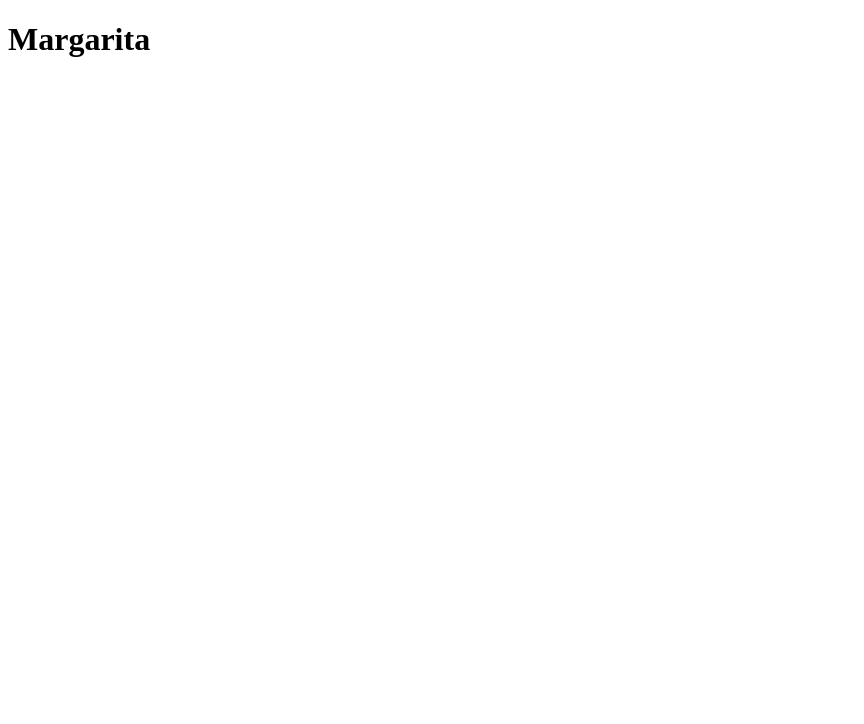
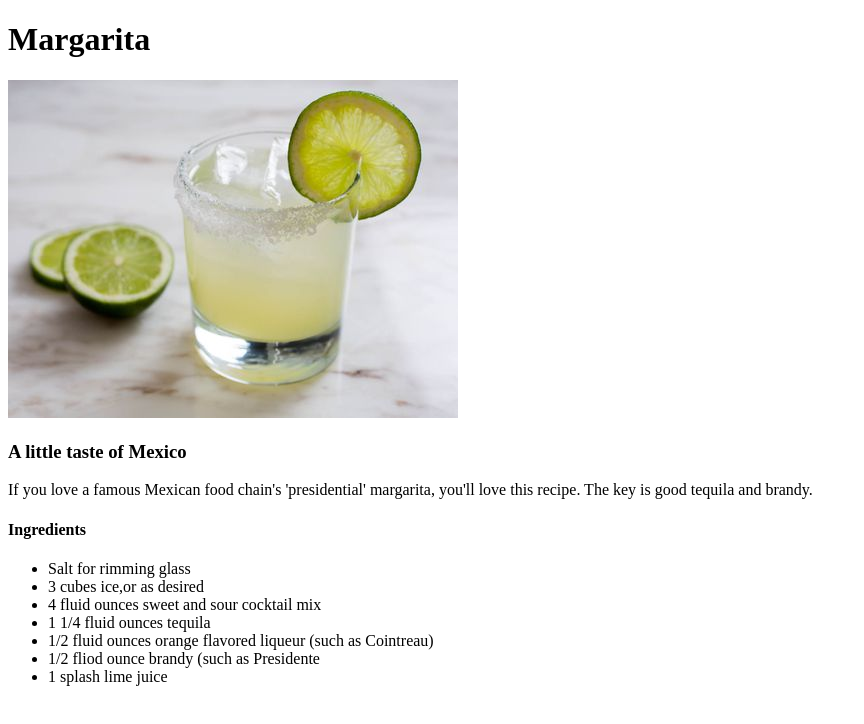
Before and after one commit to TTeel97/odin-recipes, a plain HTML site: page recipes/margarita.html in a window 1280 px wide. Shown: the whole page, without its empty margins (0-864 px from the left). Drawn offline with Linux system fonts and the light colour scheme.

Commit message:
List Complete

```diff
--- a/recipes/margarita.html
+++ b/recipes/margarita.html
@@ -8,5 +8,20 @@
 </head>
 <body>
     <h1>Margarita</h1>
+    <img src="../img/marg.jpg">
+    <h3>A little taste of Mexico</h3>
+    <p>
+        If you love a famous Mexican food chain's 'presidential' margarita, you'll love this recipe. The key is good tequila and brandy.
+    </p>
+    <h4>Ingredients</h4>
+    <ul>
+        <li>Salt for rimming glass</li>
+        <li>3 cubes ice,or as desired</li>
+        <li>4 fluid ounces sweet and sour cocktail mix</li>
+        <li>1 1/4 fluid ounces tequila</li>
+        <li>1/2 fluid ounces orange flavored liqueur (such as Cointreau)</li>
+        <li>1/2 fliod ounce brandy (such as Presidente</li>
+        <li>1 splash lime juice</li>
+    </ul>
 </body>
 </html>
```
Also changed, not shown: img/marg.jpg (added).
